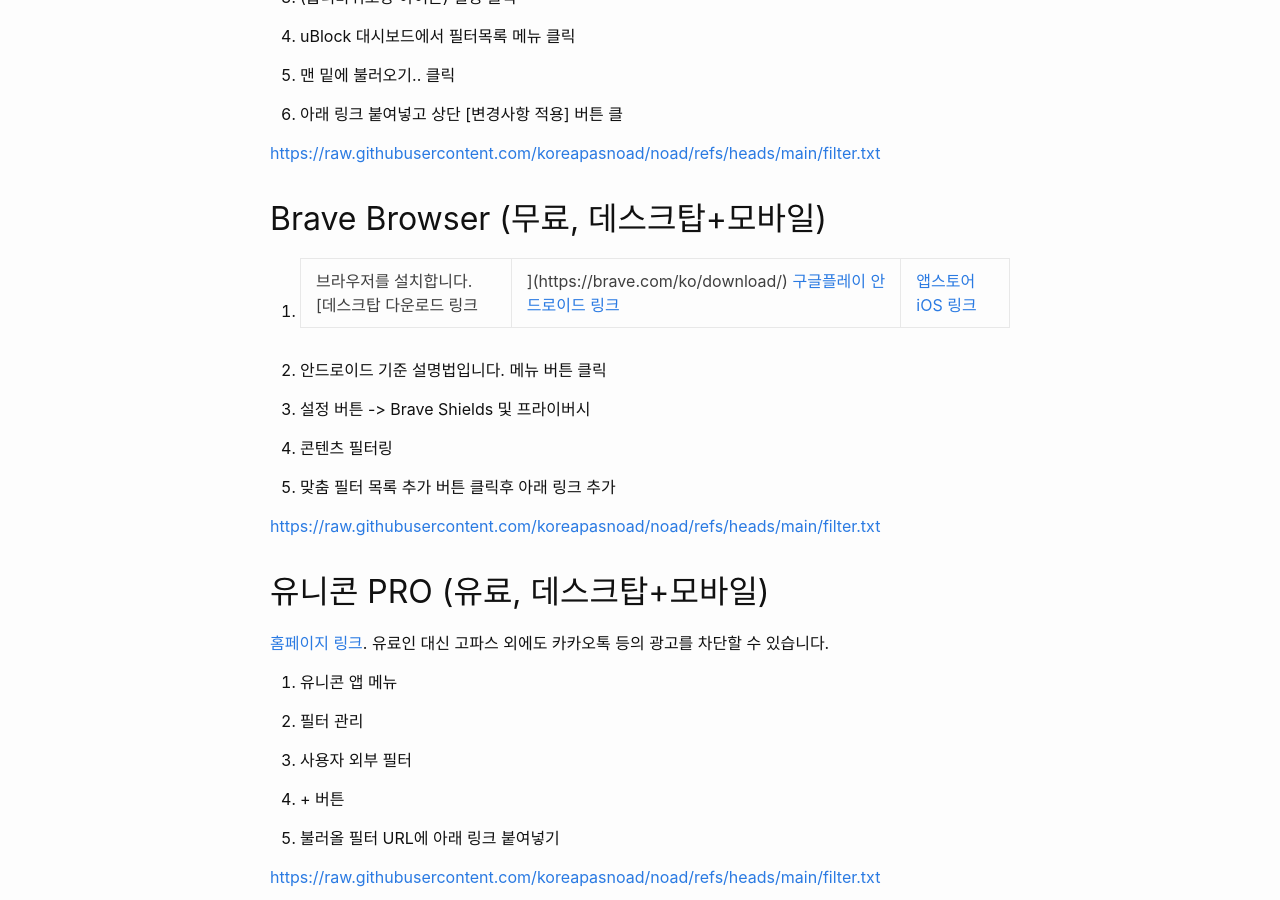
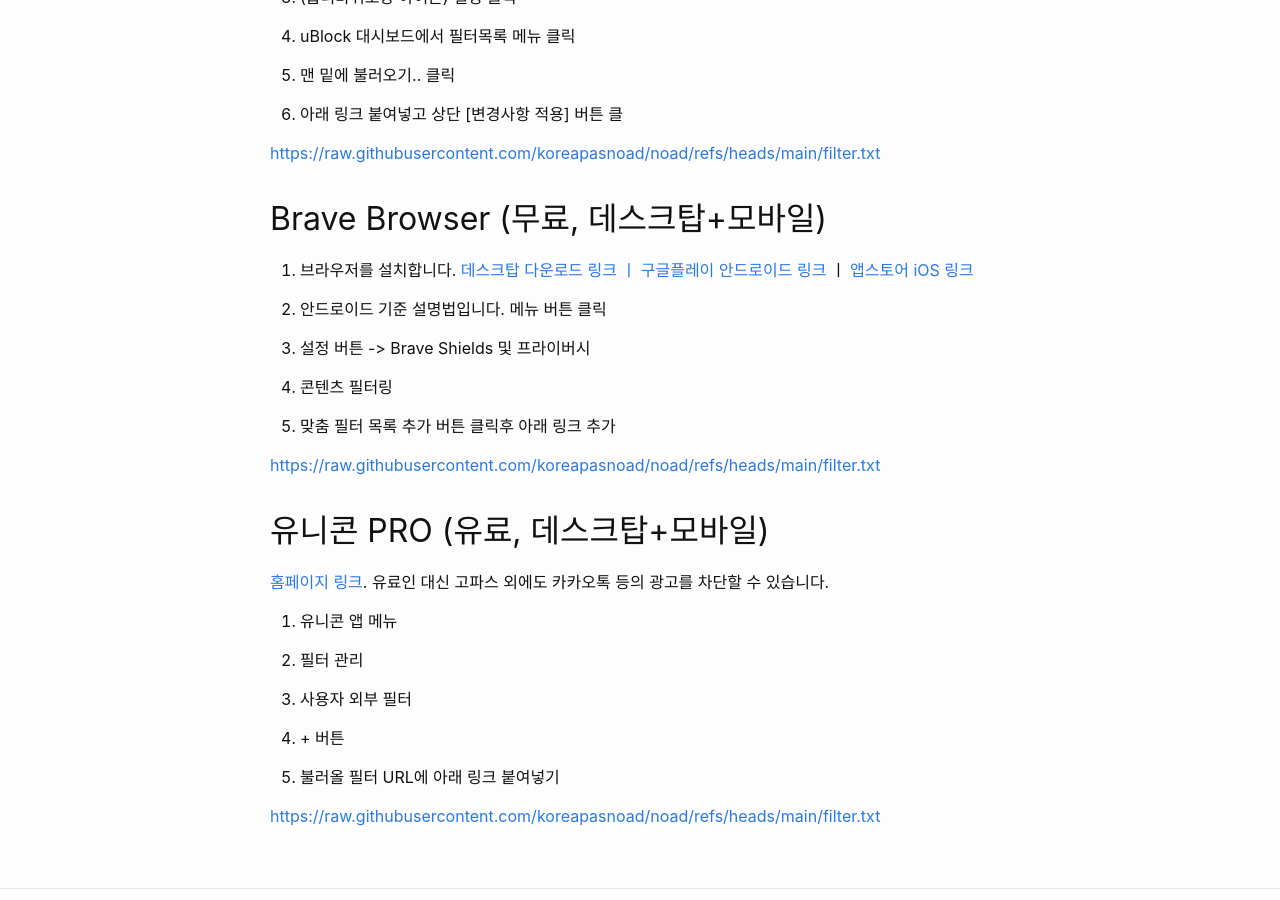
Before and after one commit to koreapasnoad/koreapasnoad.github.io, a Jekyll site: the page built from _posts/2025-03-20-ublock-origin-pro.md, in a window 1280 px wide and 900 px high, scrolled down 416 px. Built offline with Jekyll 4.4.1, drawn with Linux system fonts in a browser that asks for light colours.

Commit message:
Update _posts/2025-03-20-ublock-origin-pro.md (via Pages CMS)

```diff
--- a/_posts/2025-03-20-ublock-origin-pro.md
+++ b/_posts/2025-03-20-ublock-origin-pro.md
@@ -27,7 +27,7 @@ meta: 고파스 광고차단
 
 ## Brave Browser (무료, 데스크탑+모바일)
 
-1.  브라우저를 설치합니다. [데스크탑 다운로드 링크 |](https://brave.com/ko/download/) [구글플레이 안드로이드 링크](https://play.google.com/store/apps/details?id=com.brave.browser&hl=ko) | [앱스토어 iOS 링크](https://apps.apple.com/kr/app/brave-browser-private-web/id1052879175?l=en-GB)
+1.  브라우저를 설치합니다. [데스크탑 다운로드 링크 ㅣ](https://brave.com/ko/download/) [구글플레이 안드로이드 링크](https://play.google.com/store/apps/details?id=com.brave.browser&hl=ko) ㅣ [앱스토어 iOS 링크](https://apps.apple.com/kr/app/brave-browser-private-web/id1052879175?l=en-GB)
 
 2.  안드로이드 기준 설명법입니다. 메뉴 버튼 클릭
 
```
